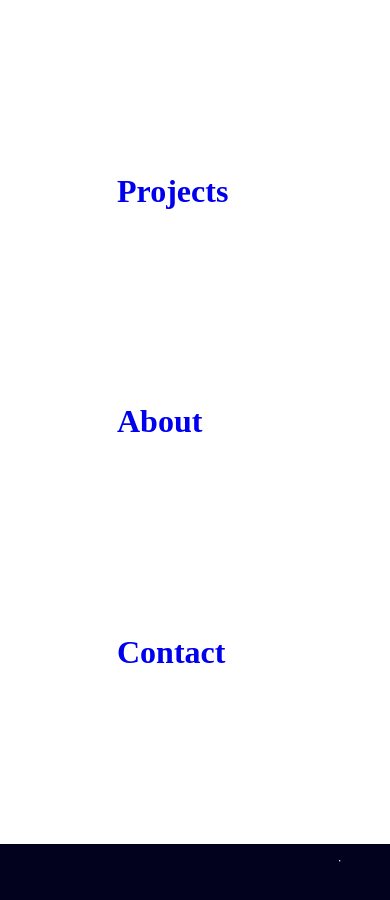
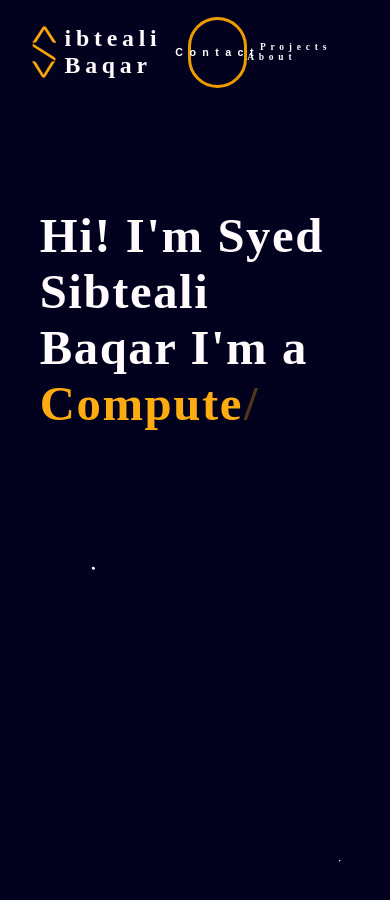
Before and after one commit to sibteali786/Portfolio_Animated, a React (Create React App) app: page / in a window 390 px wide. Shown: the top 900 px of the page. Built offline with nearby package versions, Linux system fonts and the light colour scheme; a web font is replaced by a local one.

Commit message:
donw with first settings of mobile nav page

```diff
--- a/src/App.js
+++ b/src/App.js
@@ -71,7 +71,7 @@ function App() {
         <div className={styles.container_1} ref={Textref}>
           <Router>
             <nav className={`nav`}>
-              <Link to="/" style={{ textDecoration: "none" }}>
+              <Link to="/" style={{ textDecoration: "none", zIndex: 120 }}>
                 <div
                   style={{
                     letterSpacing: "0.3rem",
@@ -82,7 +82,10 @@ function App() {
                     color: "#fffafb",
                   }}
                 >
-                  <ReactLogo style={{ marginRight: "0.5rem" }} />
+                  <ReactLogo
+                    className={`logo`}
+                    style={{ marginRight: "0.5rem" }}
+                  />
                   <p className={styles.Title}>ibteali Baqar</p>
                 </div>
               </Link>
@@ -95,14 +98,14 @@ function App() {
                 <Link to="projects">Projects</Link>
                 <Link to="about">About</Link>
               </ul>
+              <div className={`${styles.MobileNav} ${styles.toggle}`}>
+                <div className={`list`}>
+                  <Link to="projects">Projects</Link>
+                  <Link to="about">About</Link>
+                  <Link to="contact">Contact</Link>
+                </div>
+              </div>
             </nav>
-            <div className={`${styles.MobileNav}`}>
-              <div className={`list`}>
-                <Link to="projects">Projects</Link>
-                <Link to="about">About</Link>
-                <Link to="contact">Contact</Link>
-              </div>
-            </div>
             <main>
               <Routes>
                 <Route path="/" element={<SibtealiBaqar />} />
--- a/src/Sass/App.module.scss
+++ b/src/Sass/App.module.scss
@@ -89,7 +89,8 @@ nav {
 
 .MobileNav {
   // display: none;
-  background: #ffffff;
+
+  background: $backgroundColor;
   position: absolute;
   top: 0;
   left: 0;
@@ -108,21 +109,23 @@ nav {
     padding: 0;
     width: 60%;
     height: 59%;
-    &:first-child {
+    letter-spacing: 0.2rem;
+    & a:nth-of-type(1) {
       margin-left: 20%;
     }
-    &:nth-child(2) {
+    & a:nth-of-type(2) {
       align-self: flex-end;
     }
-    &:nth-child(3) {
+    & a:nth-of-type(3) {
       margin-top: 10%;
     }
     a {
       text-decoration: none;
       position: relative;
+      color: $fontColor;
     }
   }
 }
-
-.list {
+.toggle{
+  visibility: hidden;
 }
```
Also changed, not shown: 1 other file (tests, documents, lock files or other folders).
